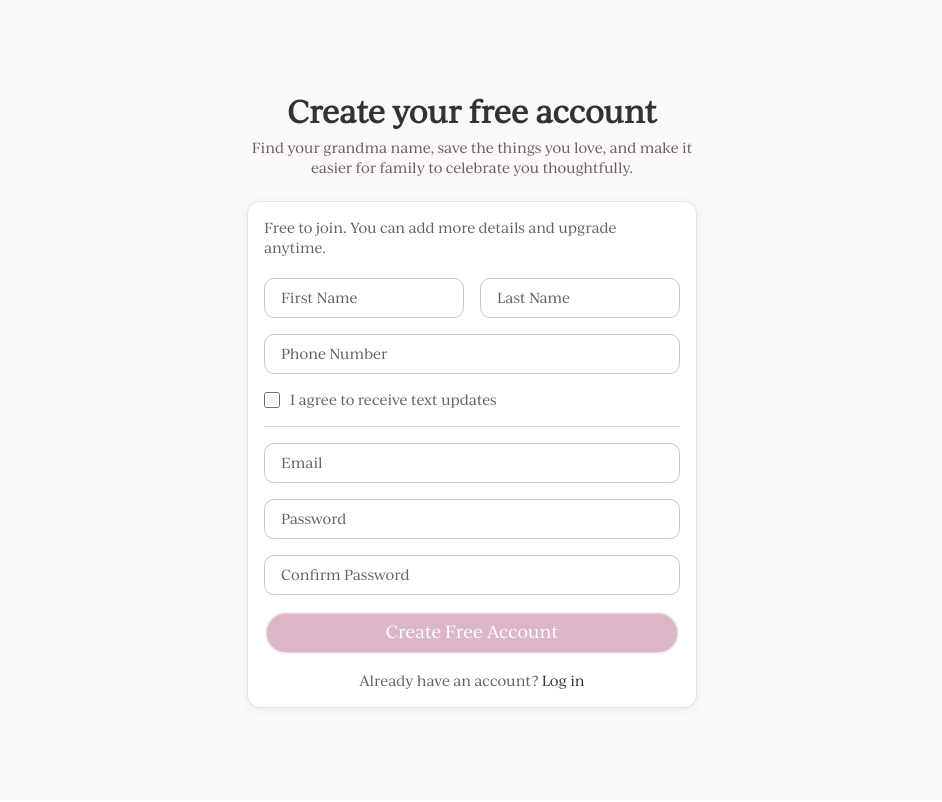
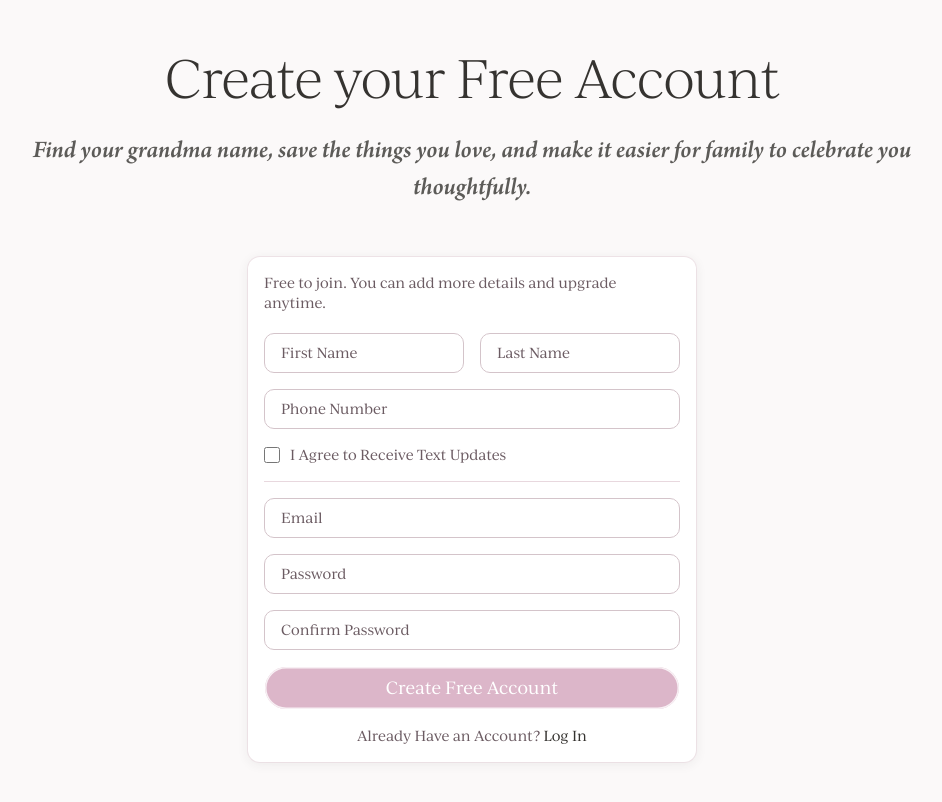
Before and after one commit to mad-banana-projects/my-grandma-name, a Next.js app: page /signup in a window 1280 px wide. Shown: the whole page, without its empty margins (168-1110 px from the left). Built offline with nearby package versions, Linux system fonts and the light colour scheme.

Commit message:
/signup and /login styling updates: capitalization, font, font sizing

```diff
--- a/app/(auth)/signup/grandma/page.tsx
+++ b/app/(auth)/signup/grandma/page.tsx
@@ -2,14 +2,14 @@ import { GrandmaSignupForm } from '@/components/auth/grandma-signup-form'
 
 export default function GrandmaSignupPage() {
   return (
-    <main className="flex min-h-screen items-center justify-center bg-muted/30 px-4 py-10">
+    <main className="flex min-h-screen flex-col items-center justify-center bg-muted/30 px-4 py-10">
+      <div className="mb-12 w-full max-w-[80%] space-y-4 text-center">
+        <h1 className="font-heading text-[clamp(38px,4.06vw,52px)] font-light tracking-tight">Create your Free Account</h1>
+        <p className="text-[clamp(20px,1.95vw,25px)] text-foreground/80 [font-family:var(--font-arno-italic)]">
+          Find your grandma name, browse gifts, and build a wishlist your family will love.
+        </p>
+      </div>
       <div className="w-full max-w-md">
-        <div className="mb-6 space-y-2 text-center">
-          <h1 className="text-3xl font-semibold tracking-normal">Create your free account</h1>
-          <p className="text-sm text-muted-foreground">
-            Find your grandma name, browse gifts, and build a wishlist your family will love.
-          </p>
-        </div>
         <GrandmaSignupForm />
       </div>
     </main>
--- a/app/(auth)/signup/page.tsx
+++ b/app/(auth)/signup/page.tsx
@@ -9,9 +9,8 @@ export default async function GrandmaSignupPage({
   const grandmaName = params.grandmaName ?? null
 
   return (
-    <main className="flex min-h-screen items-center justify-center bg-muted/30 px-4 py-10">
-      <div className="w-full max-w-md">
-        <div className="mb-6 space-y-2 text-center">
+    <main className="flex min-h-screen flex-col items-center justify-center bg-muted/30 px-4 py-10">
+      <div className="mb-12 w-full max-w-[80%] space-y-4 text-center">
         {grandmaName ? (
           <>
             <h1 className="text-3xl font-semibold tracking-normal">Save your grandma name</h1>
@@ -22,13 +21,14 @@ export default async function GrandmaSignupPage({
           </>
         ) : (
           <>
-              <h1 className="text-3xl font-semibold tracking-normal">Create your free account</h1>
-              <p className="text-sm text-muted-foreground">
+            <h1 className="font-heading text-[clamp(38px,4.06vw,52px)] font-light tracking-tight">Create your Free Account</h1>
+            <p className="text-[clamp(20px,1.95vw,25px)] text-foreground/80 [font-family:var(--font-arno-italic)]">
               Find your grandma name, save the things you love, and make it easier for family to celebrate you thoughtfully.
             </p>
           </>
         )}
       </div>
+      <div className="w-full max-w-md">
         <GrandmaSignupForm grandmaName={grandmaName} />
       </div>
     </main>
--- a/components/auth/grandma-signup-form.tsx
+++ b/components/auth/grandma-signup-form.tsx
@@ -189,7 +189,7 @@ export function GrandmaSignupForm({ grandmaName }: GrandmaSignupFormProps) {
               className="h-4 w-4 rounded border-input accent-foreground"
             />
             <label htmlFor="textUpdatesOptIn" className="text-sm text-muted-foreground cursor-pointer">
-              I agree to receive text updates
+              I Agree to Receive Text Updates
             </label>
           </div>
 
@@ -262,9 +262,9 @@ export function GrandmaSignupForm({ grandmaName }: GrandmaSignupFormProps) {
         </form>
 
         <p className="mt-4 text-center text-sm text-muted-foreground">
-          Already have an account?{' '}
+          Already Have an Account?{' '}
           <Link href="/login" className="font-medium text-foreground underline-offset-4 hover:underline">
-            Log in
+            Log In
           </Link>
         </p>
       </CardContent>
--- a/components/auth/login-form.tsx
+++ b/components/auth/login-form.tsx
@@ -37,8 +37,8 @@ export function LoginForm() {
   return (
     <Card className="w-full max-w-md rounded-lg">
       <CardHeader>
-        <CardTitle className="text-xl">Welcome back</CardTitle>
-        <CardDescription>Sign in to your account.</CardDescription>
+        <CardTitle className="text-xl">Welcome Back</CardTitle>
+        <CardDescription>Sign In to your Account.</CardDescription>
       </CardHeader>
       <CardContent>
         <form action={formAction} className="space-y-4">
@@ -82,9 +82,9 @@ export function LoginForm() {
         </form>
 
         <p className="mt-4 text-center text-sm text-muted-foreground">
-          Don&apos;t have an account?{' '}
+          Don&apos;t Have an Account?{' '}
           <Link href="/signup" className="font-medium text-foreground underline-offset-4 hover:underline">
-            Create one
+            Create One
           </Link>
         </p>
       </CardContent>
```
Lines whose indentation alone changed are shown as unchanged.
